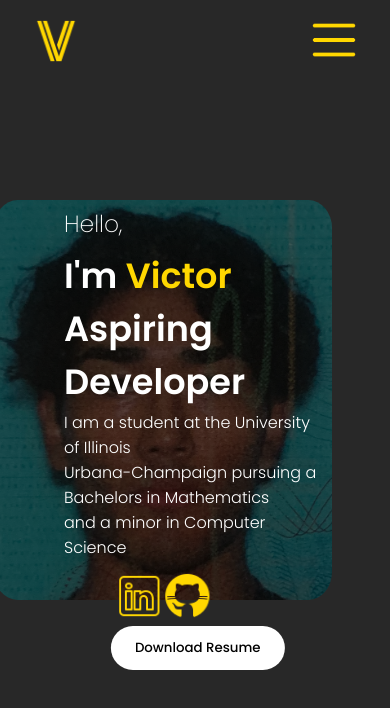
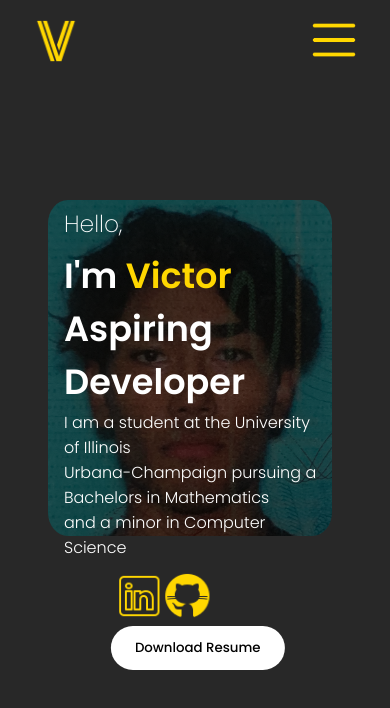
Before and after one commit to vdircio/Portfolio, a React (Create React App) app in the folder client/: page / in a window 390 px wide. Shown: the top 708 px of the page. Built offline with nearby package versions, Linux system fonts and the light colour scheme.

Commit message:
modifications

```diff
--- a/client/src/components/Intro/intro.css
+++ b/client/src/components/Intro/intro.css
@@ -95,6 +95,7 @@ p {
 @media screen and (max-width:840px){
     .portrait {
         right: 28vw;
+        height: 23rem;
     }
     .introContent {
         margin-top: -1rem;
@@ -109,6 +110,9 @@ p {
     .hello {
         font-size: 4.5vw;
         margin-top: 4rem;
+    }
+    .portrait {
+        height: 22rem;
     }
 }
 @media screen and (max-width: 500px) {
@@ -128,6 +132,7 @@ p {
         margin: 0 auto 5rem;
         margin-left: 6rem;
         transform: translateX(20%);
+        height: 21rem;
     }
 
     .introIcons {
```
